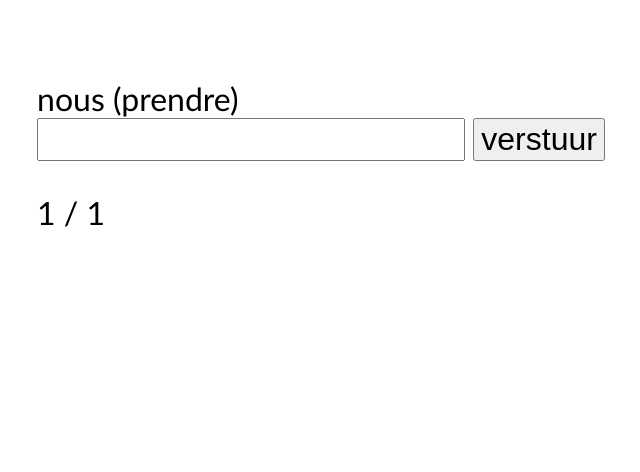
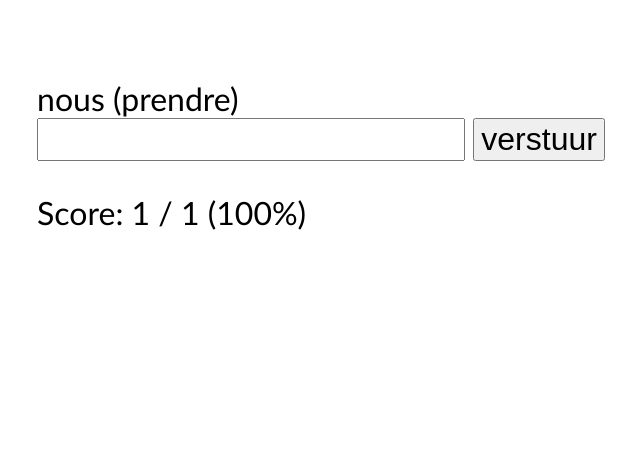
Before and after one commit to pgmgent/datamanagment_2022_23, a PHP site: page /frans/index.php in a window 1280 px wide. Shown: the part 229-701 px from the top of the page, without its empty margins (319-959 px from the left). Run offline with PHP 8.4, Linux system fonts and the light colour scheme; the visitor is signed in with stand-in values (Sample User, id 1).

Commit message:
add percentage

```diff
--- a/week02/frans/index.php
+++ b/week02/frans/index.php
@@ -31,7 +31,7 @@ if(isset($_POST['config'])) {
 
 $next_verb = array_rand($verbs);
 $next_person = $persons[array_rand($persons)];
-
+$percentage = round($total_correct/$total_questions*100, 0);
 ?><!DOCTYPE html>
 <html lang="nl">
 <head>
@@ -54,7 +54,7 @@ $next_person = $persons[array_rand($persons)];
 
     <input type="submit" value="verstuur">
 
-    <p><?= "$total_correct / $total_questions"; ?></p>
+    <p><?= "Score: $total_correct / $total_questions ($percentage%)"; ?></p>
 </form>
 </div>
 <footer>
@@ -69,5 +69,8 @@ $next_person = $persons[array_rand($persons)];
     <input type="submit" value="save" name="update_config">
     </form>
 </footer>
+<script>
+    document.getElementById('answer').focus();
+</script>
 </body>
 </html>
```
